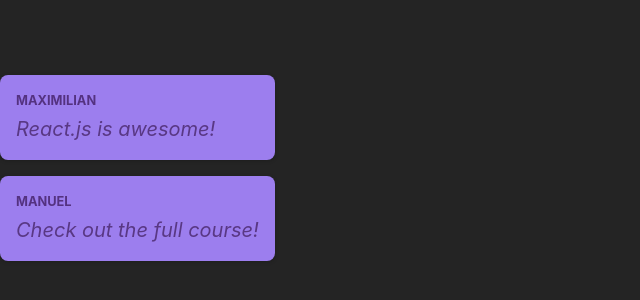
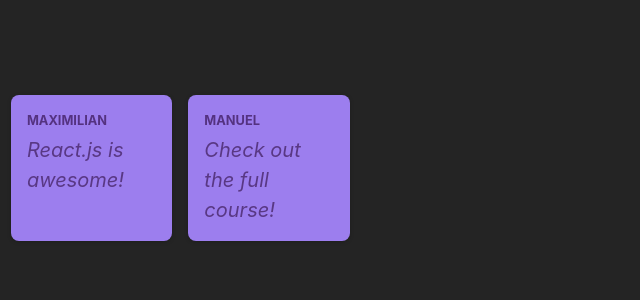
Before and after one commit to curogihu/first-app, a React (Vite) app in the folder react-crash-course/: page / in a window 1280 px wide. Shown: the part 232-532 px from the top of the page, without its empty margins (0-640 px from the left). Built offline with nearby package versions, Linux system fonts and the light colour scheme.

Commit message:
added PostsList

```diff
--- a/react-crash-course/src/App.jsx
+++ b/react-crash-course/src/App.jsx
@@ -1,12 +1,10 @@
-import Post from './components/Post'
-
+import PostsList from "./components/PostsList";
 
 function App() {
   return (
     <main>
-      <Post author="Maximilian" body="React.js is awesome!" />
-      <Post author="Manuel" body="Check out the full course!" />
-    </main>
+      <PostsList />
+     </main>
   );
 }
 
--- /dev/null
+++ b/react-crash-course/src/components/PostsList.jsx
@@ -0,0 +1,13 @@
+import Post from './Post';
+import classes from './PostsList.module.css';
+
+function PostsList() {
+    return (
+        <ul className={ classes.posts }>
+            <Post author="Maximilian" body="React.js is awesome!" />
+            <Post author="Manuel" body="Check out the full course!" />
+        </ul>
+    )
+}
+
+export default PostsList;
--- /dev/null
+++ b/react-crash-course/src/components/PostsList.module.css
@@ -0,0 +1,10 @@
+.posts {
+    list-style: none;
+    max-width: 50rem;
+    margin: 1rem auto;
+    padding: 1rem 0;
+    display: grid;
+    gap: 1rem;
+    grid-template-columns: repeat(3, 30%);
+    justify-content: center;
+}
```
